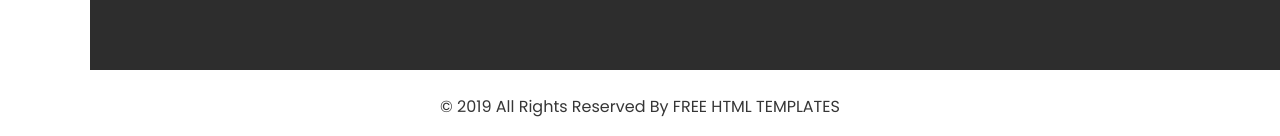
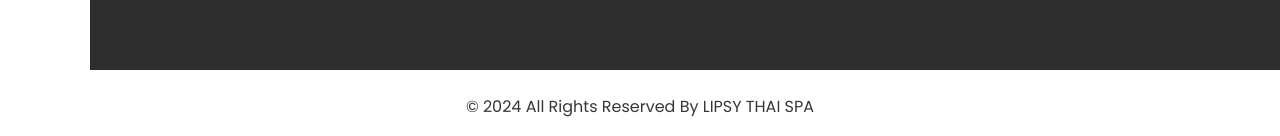
Before and after one commit to Lipsythiaspa/Lipsythaispa, a plain HTML site: page contact.html in a window 1280 px wide. Shown: the part 1668-1804 px from the top of the page. Drawn offline with nearby package versions, Linux system fonts and the light colour scheme.

Commit message:
Update contact.html

```diff
--- a/contact.html
+++ b/contact.html
@@ -243,8 +243,8 @@
     </div>
     <div class="container">
       <p>
-        &copy; 2019 All Rights Reserved By
-        <a href="https://html.design/">Free Html Templates</a>
+        &copy; 2024 All Rights Reserved By
+        <a href="https://lipsythaispa.in/">Lipsy Thai Spa</a>
       </p>
     </div>
   </footer>
```
